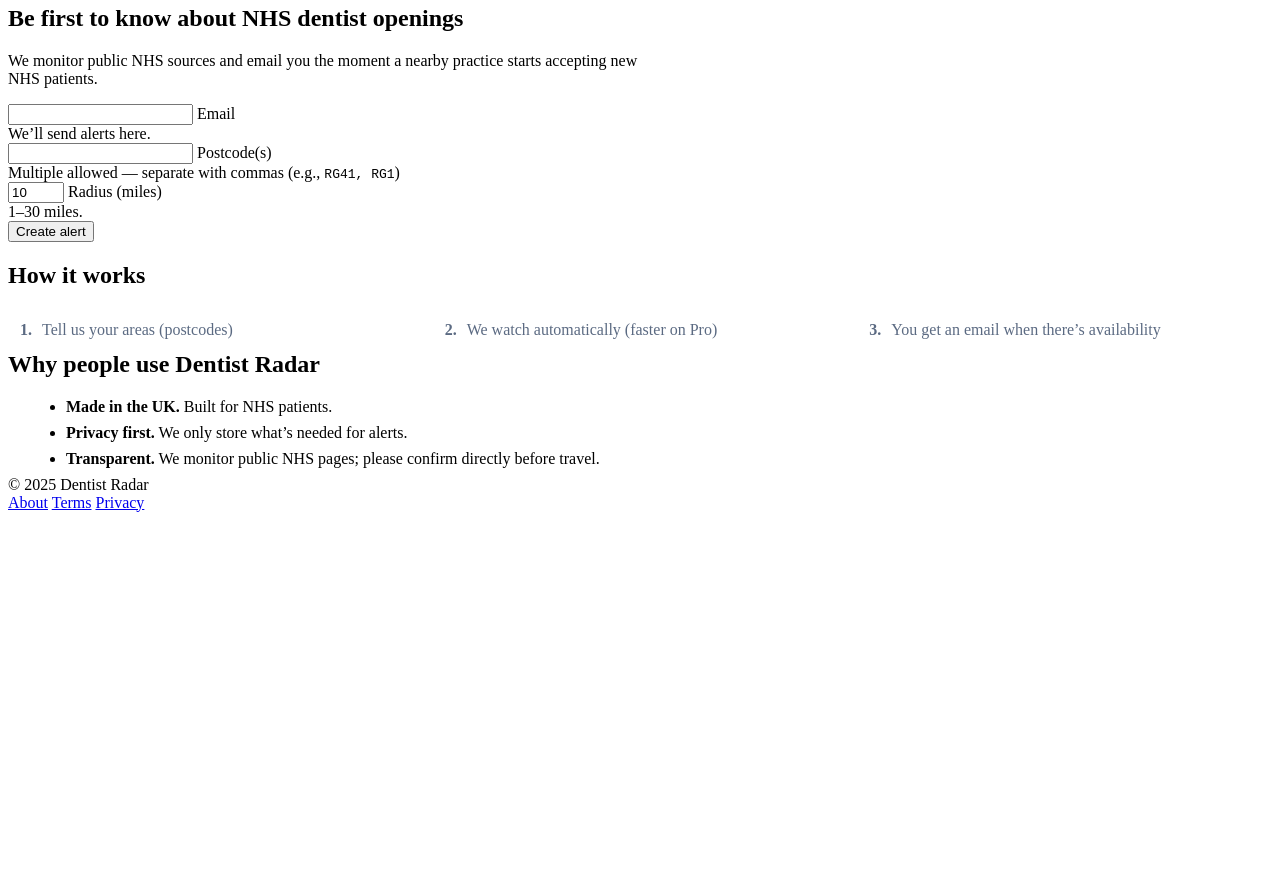
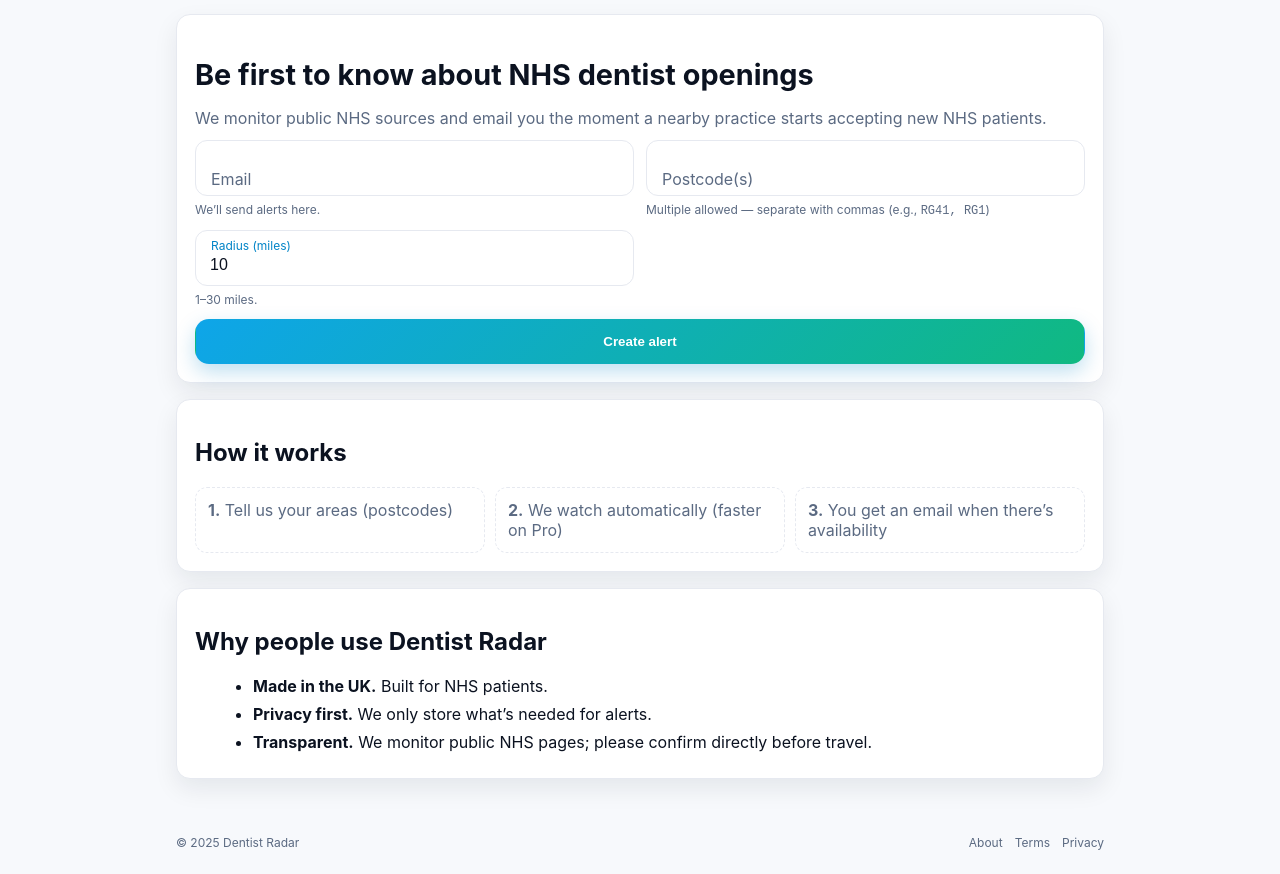
Before and after one commit to QuintessentialDigital/dentist-radar, a website: page public/index.html in a window 1280 px wide. Shown: the part 59-933 px from the top of the page. Before the commit the page ends 800 px from the top, so only its background shows below. Drawn offline with Linux system fonts and the light colour scheme.

Commit message:
Update style.css

```diff
--- a/public/style.css
+++ b/public/style.css
@@ -1,26 +1,86 @@
-/* Base + header + cards + form + buttons + toast from previous message ... */
+:root{
+  --bg:#f7f9fc; --surface:#ffffff; --ink:#0b1220; --muted:#5b6a82;
+  --line:#e6e9f0; --brand:#0ea5e9; --brand2:#10b981;
+  --radius:14px; --shadow:0 10px 24px rgba(15,23,42,.08);
+  --font:Inter,ui-sans-serif,system-ui,-apple-system,Segoe UI,Roboto,Helvetica,Arial;
+}
+*{box-sizing:border-box}
+body{margin:0;background:var(--bg);color:var(--ink);font-family:var(--font);-webkit-font-smoothing:antialiased}
+.wrap{max-width:960px;margin:0 auto;padding:16px}
+.card{background:var(--surface);border:1px solid var(--line);border-radius:var(--radius);padding:18px;box-shadow:var(--shadow);margin-bottom:16px}
 
-/* HERO layout: copy/replace this part to ensure cross-browser layout */
-.hero{
-  display:grid; grid-template-columns:1fr; gap:16px; align-items:center;
+/* Navbar */
+.navbar{background:var(--surface);border-bottom:1px solid var(--line)}
+.nav-inner{max-width:960px;margin:0 auto;padding:10px 16px;display:flex;align-items:center;justify-content:space-between;gap:10px}
+.brand img{height:32px}
+.nav-links{display:flex;gap:10px}
+.nav-links a{text-decoration:none;color:inherit;font-weight:700;padding:8px 10px;border-radius:10px}
+.nav-links a:hover{background:#eef3f9}
+
+/* Hero */
+.hero h1{font-size:1.8rem;margin-bottom:6px}
+.hero .lead{color:var(--muted);margin-bottom:12px}
+
+/* Form */
+.form-grid{display:grid;grid-template-columns:1fr;gap:12px}
+@media(min-width:720px){.form-grid{grid-template-columns:1fr 1fr}.form-grid .btn{grid-column:span 2}}
+
+.f-group{position:relative}
+.f-input{
+  width:100%;height:56px;padding:22px 14px 8px 14px;
+  border:1px solid var(--line);border-radius:12px;
+  background:rgba(255,255,255,0.9);color:var(--ink);
+  font-size:16px;outline:none;
+  transition:border .15s,box-shadow .15s,background .15s;
 }
-@media (min-width: 960px){
-  .hero{ grid-template-columns: 1.05fr .95fr; }
+.f-input:focus{border-color:#0ea5e9;box-shadow:0 0 0 4px rgba(14,165,233,.15)}
+.f-label{
+  position:absolute;left:12px;top:50%;transform:translateY(-50%);
+  color:var(--muted);font-size:16px;pointer-events:none;
+  transition:all .15s ease;background:var(--surface);padding:0 4px;
 }
-.hero-figure{ margin:0; display:flex; align-items:center; justify-content:center }
-.hero-svg{ width:100%; height:auto; max-width:420px; }
+.f-input::placeholder{color:transparent}
+.f-input:focus + .f-label,
+.f-input:not(:placeholder-shown) + .f-label{
+  top:8px;transform:none;font-size:12px;color:#0284c7;
+}
+.help{font-size:12px;color:var(--muted);margin-top:6px}
+.f-uppercase{text-transform:uppercase;letter-spacing:.3px}
 
-/* How it works */
-.how{display:grid; grid-template-columns:1fr; gap:10px}
-@media (min-width:720px){ .how{grid-template-columns:repeat(3,1fr)} }
-.step{display:flex; gap:10px; align-items:center; border:1px dashed var(--line); border-radius:12px; padding:12px; color:#5b6a82}
-.step .ico{width:28px; height:28px; border-radius:50%; background:linear-gradient(135deg,#0EA5E9,#10B981); color:#fff; font-weight:900; display:inline-flex; align-items:center; justify-content:center}
+/* Buttons */
+.btn{display:inline-flex;align-items:center;justify-content:center;gap:8px;padding:14px 16px;
+border-radius:14px;font-weight:900;cursor:pointer;
+background:linear-gradient(135deg,var(--brand),var(--brand2));
+color:#fff;border:1px solid transparent;box-shadow:0 8px 20px rgba(2,132,199,.25);
+transition:transform .12s,filter .12s}
+.btn:hover{transform:translateY(-1px);filter:brightness(1.05)}
+.spinner{width:18px;height:18px;border-radius:50%;
+border:3px solid rgba(255,255,255,.45);border-top-color:#fff;
+display:none;animation:spin 1s linear infinite}
+@keyframes spin{to{transform:rotate(360deg)}}
 
-/* Trust strip */
-.trust h2{ margin-top: 0 }
-.trust-list{ margin:10px 0 0 18px }
-.trust-list li{ margin:8px 0 }
+/* Toast + errors */
+.banner{padding:12px 14px;border-radius:12px;margin-top:10px;font-weight:700}
+.error{background:rgba(239,68,68,.12);border:1px solid rgba(239,68,68,.35);color:#c0392b}
+.toast{position:fixed;right:16px;bottom:16px;z-index:9999;
+background:#fff;border:1px solid var(--line);border-radius:12px;padding:12px 14px;
+box-shadow:var(--shadow);transform:translateY(24px);opacity:0;
+transition:transform .25s ease,opacity .25s ease;pointer-events:none;font-weight:800}
+.toast-success{border-color:rgba(34,197,94,.3)}
+.toast.show{transform:translateY(0);opacity:1}
 
-/* Optional photo */
-.hero-photo{ width:100%; height:auto; border-radius:12px; display:block }
-.photo-caption{ font-size:12px; color:#6c7a90; margin-top:6px }
+/* How & Trust */
+.how{display:grid;grid-template-columns:1fr;gap:10px}
+@media(min-width:720px){.how{grid-template-columns:repeat(3,1fr)}}
+.step{border:1px dashed var(--line);border-radius:12px;padding:12px;color:var(--muted)}
+.trust-list{margin:10px 0 0 18px}
+.trust-list li{margin:8px 0}
+
+/* Footer */
+.site-footer{margin:24px 0}
+.footer-inner{max-width:960px;margin:0 auto;padding:0 16px;
+display:flex;align-items:center;justify-content:space-between;
+color:var(--muted);font-size:12px;gap:10px}
+.footer-links{display:flex;gap:12px}
+.footer-links a{color:inherit;text-decoration:none}
+.footer-links a:hover{text-decoration:underline}
```
